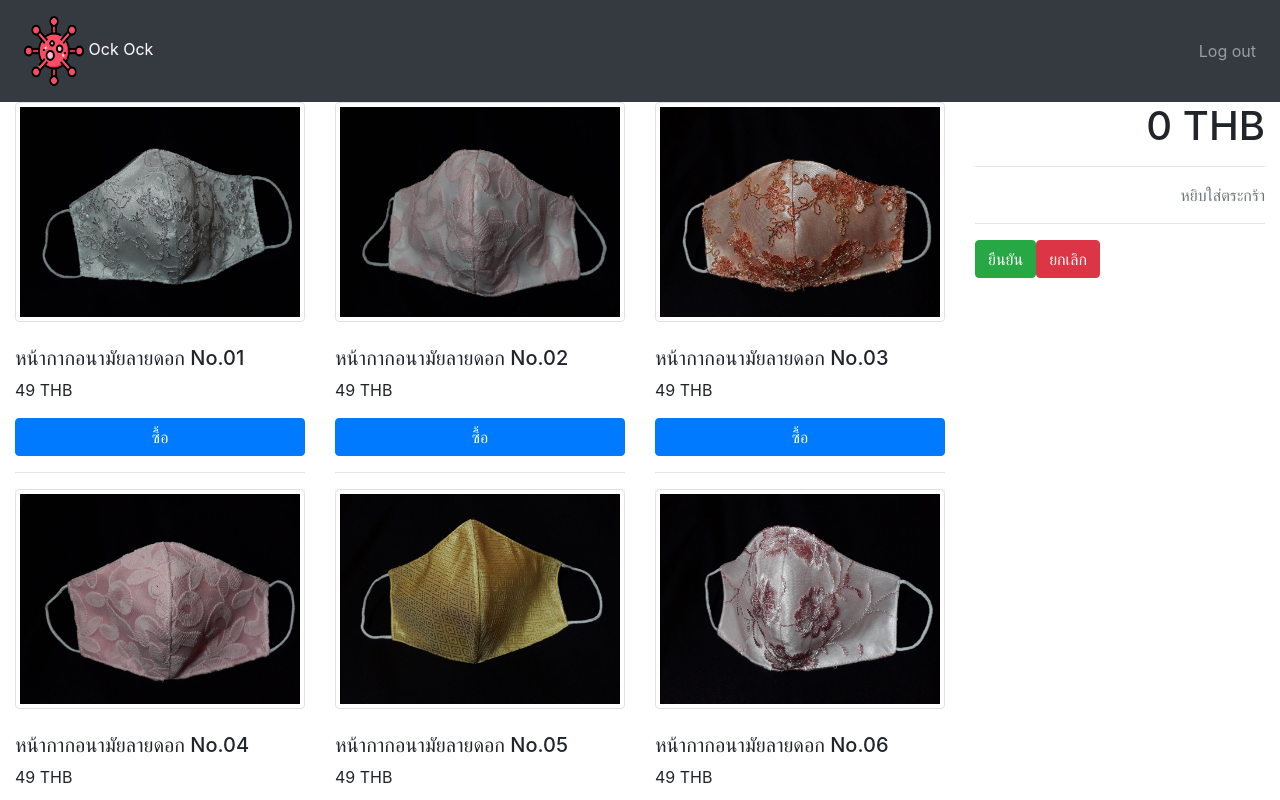
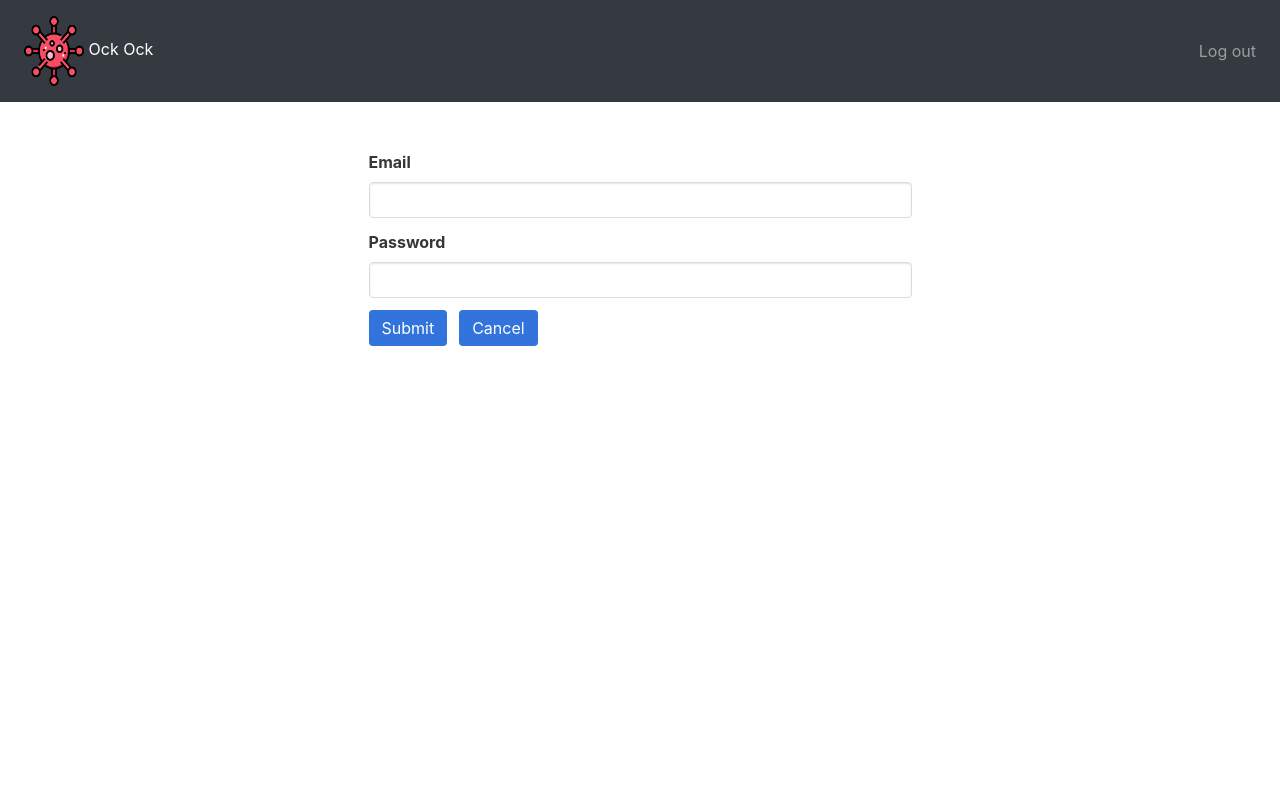
Before and after one commit to Thanapoleiei/miniproject, a React (Create React App) app: page / in a window 1280 px wide. Shown: the top 800 px of the page. Built offline with nearby package versions, Linux system fonts and the light colour scheme; the HTML template or start-up script is replaced by a standard one.

Commit message:
testlogin

```diff
--- a/package.json
+++ b/package.json
@@ -8,6 +8,7 @@
     "@testing-library/user-event": "^7.1.2",
     "bootstrap": "^4.4.1",
     "express": "^4.17.1",
+    "firebase": "^7.14.1",
     "react": "^16.13.1",
     "react-dom": "^16.13.1",
     "react-scripts": "3.4.1"
--- a/public/index.html
+++ b/public/index.html
@@ -8,6 +8,7 @@
 
   <link rel="manifest" href="%PUBLIC_URL%/manifest.json">
   <link rel="shortcut icon" href="%PUBLIC_URL%/favicon.ico">
+  <link rel="stylesheet" href="https://cdnjs.cloudflare.com/ajax/libs/bulma/0.7.2/css/bulma.min.css">
 
 
   <title>React App</title>
--- a/src/App.js
+++ b/src/App.js
@@ -2,7 +2,7 @@ import './App.css'
 import React, { Component } from 'react';
 import Header from "./Component/Header";
 import NavBar from "./Component/Navbar"
-
+import Login from "./Component/Login";
 import Show from './Component/Show';
 
 class App extends Component {
@@ -28,8 +28,9 @@ class App extends Component {
     return (
       <div>
         <NavBar />
+        <Login />
         {/* <Header /> */}
-        <Show products={this.state.products} />
+        {/* <Show products={this.state.products} /> */}
         {/* <Monitor products={this.state.products} />
         <Footer company="Olanlab" email="olan@olanlab.com" /> */}
       </div>
--- a/src/Component/Calculator.js
+++ b/src/Component/Calculator.js
@@ -4,7 +4,7 @@ class Calculator extends Component {
 
     showOrders (orders) {
         if(!orders || orders.length == 0) {
-            return <li className="text-right text-muted title">หยิบใส่ตระกร้า</li>
+            return <li className="text-right text-muted title">ยังไม่มีรายการสินค้า</li>
         } else {
             return orders.map(order => {
                 return (
@@ -21,14 +21,16 @@ class Calculator extends Component {
         const { totalPrice, orders } = this.props;
         return (
             <div>
-                <h1 className="text-right"> {totalPrice} THB</h1>
-                <hr />
+
+
                 <ul className="list-unstyled ">
                     {this.showOrders(orders)}
                 </ul>
+                <hr/>
+                <h1 className="text-right"> {totalPrice} THB</h1>
                 <hr />
                 <button className="btn btn-success" >ยืนยัน</button>
-
+                <nbsp>  </nbsp>
                 <button className="btn btn-danger" >ยกเลิก</button>
             </div>
         );
--- /dev/null
+++ b/src/Component/Login.js
@@ -0,0 +1,42 @@
+import React, { Component } from "react";
+
+class Login extends Component {
+
+
+  render() {
+    return (
+      <section className="section container">
+        <div className="columns is-centered">
+          <div className="column is-half">
+            <form>
+              <div className="field">
+                <label className="label">Email</label>
+                <div className="control">
+                  <input className="input" type="email" name="email" />
+                </div>
+              </div>
+
+              <div className="field">
+                <label className="label">Password</label>
+                <div className="control">
+                  <input className="input" type="password" name="password" />
+                </div>
+              </div>
+
+              <div className="field is-grouped">
+                <div className="control">
+                  <button className="button is-link">Submit</button>
+                </div>
+                <div className="control">
+                  <button className="button is-link">Cancel</button>
+                </div>
+              </div>
+            </form>
+          </div>
+        </div>
+      </section>
+    )
+  }
+}
+
+export default Login;
```
Also changed, not shown: src/Component/Firebase/index.js (added, +9 -0 lines), 1 other file (tests, documents, lock files or other folders).
